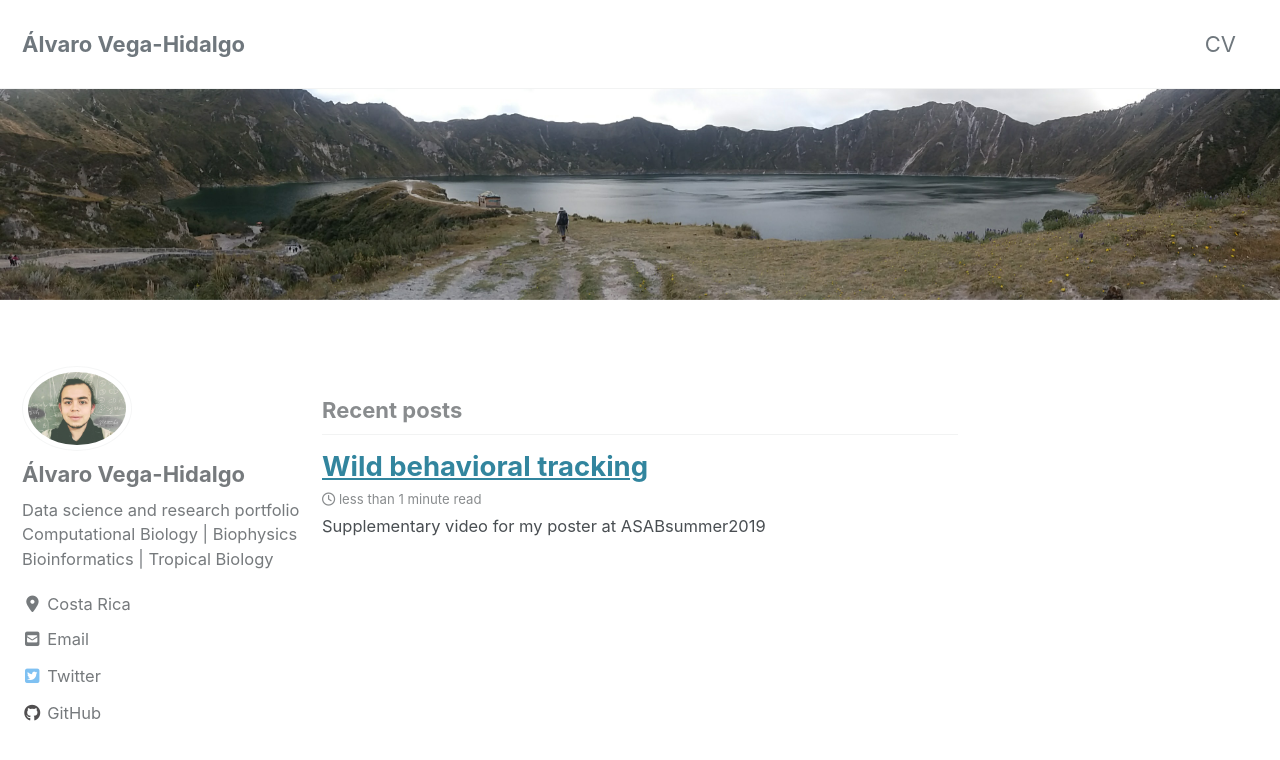
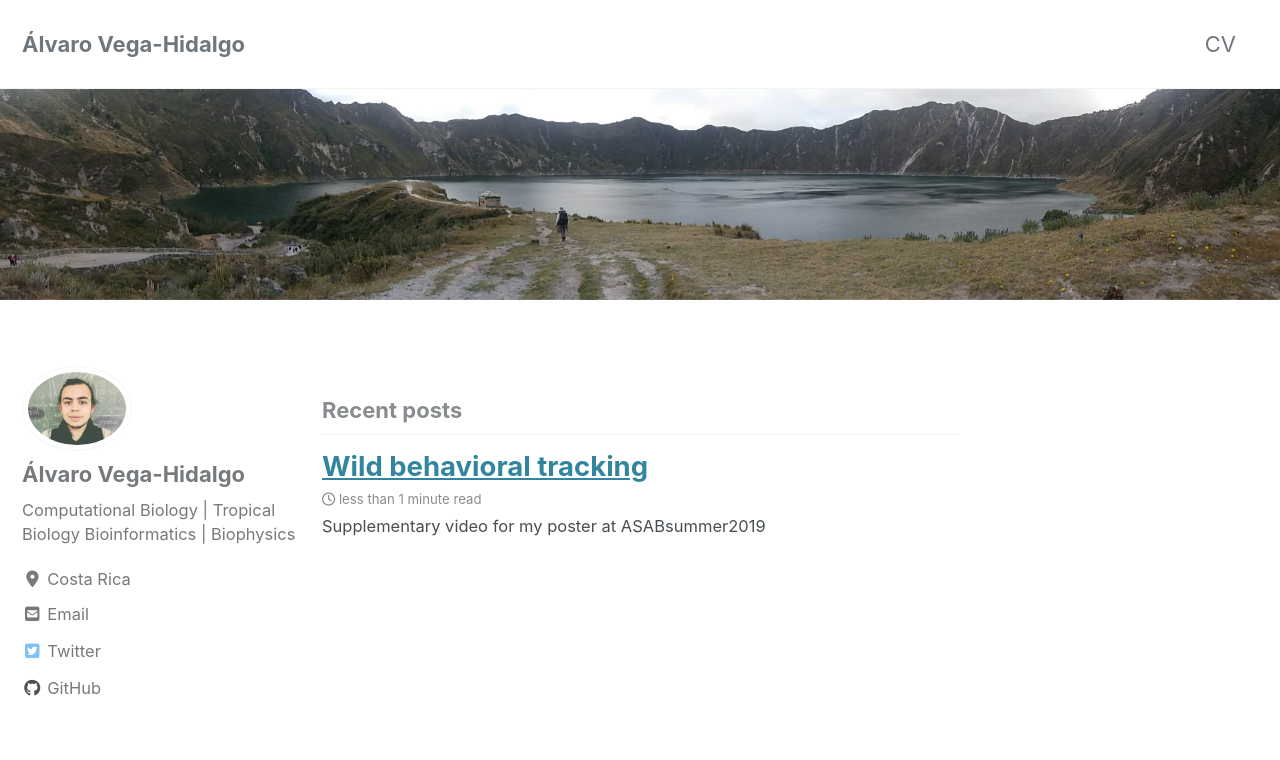
Before and after one commit to alvarovegahd/alvarovegahd.github.io, a Jekyll site: the page built from index.html, in a window 1280 px wide and 900 px high. Shown: the top 760 px of the window. Built offline with Jekyll 4.4.1, drawn with Linux system fonts in a browser that asks for light colours; cached includes are drawn as plain includes; nearby versions of some CDN libraries; the list of posts is cut into pages by our own code.

```diff
--- a/_config.yml
+++ b/_config.yml
@@ -108,11 +108,9 @@
 author:
   name             : "Álvaro Vega-Hidalgo"
   avatar           : "/images/avatar.jpg" # path of avatar image, e.g. "/assets/images/bio-photo.jpg"
-  bio              : "Data science and research portfolio
+  bio              : "Computational Biology | Tropical Biology
 
-Computational Biology | Biophysics
-
-Bioinformatics | Tropical Biology"
+Bioinformatics | Biophysics"
   location         : "Costa Rica"
   email            :
   links:
```
